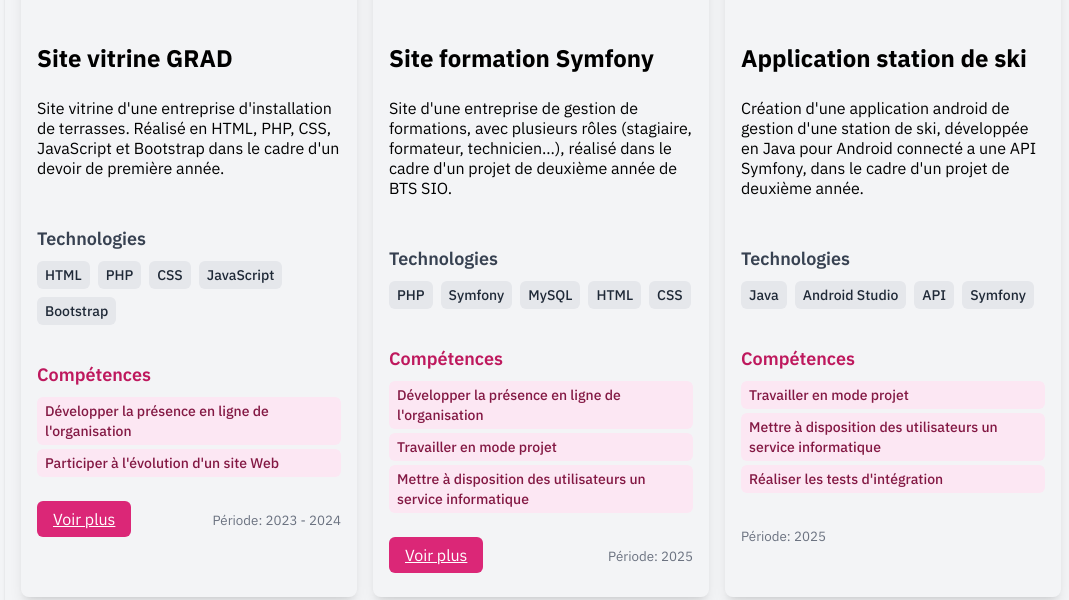
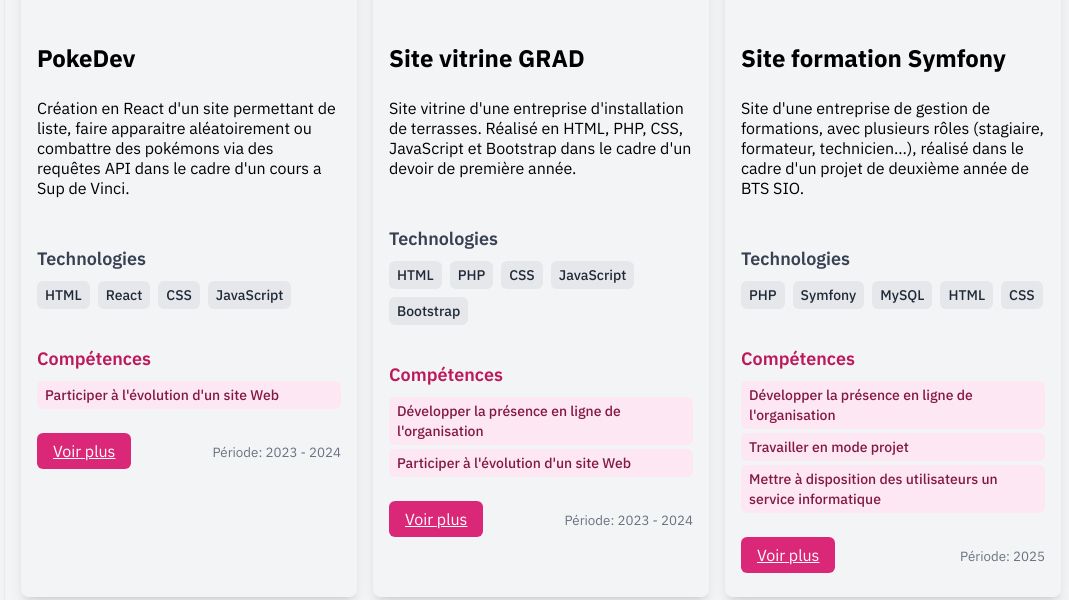
Before and after one commit to Zelledeudz/Portfolio, an Astro site: page / in a window 1280 px wide. Shown: the part 2320-2920 px from the top of the page, without its empty margins (211-1280 px from the left). Built offline with nearby package versions, Linux system fonts and the light colour scheme; Astro itself is replaced by a stand-in of ours.

Commit message:
Ajout PokeDev

```diff
--- a/package.json
+++ b/package.json
@@ -13,7 +13,7 @@
     "@astrojs/check": "^0.9.4",
     "@astrojs/sitemap": "3.2.1",
     "@astrojs/svelte": "5.7.2",
-    "astro": "^4.16.2",
+    "astro": "^4.16.19",
     "astro-analytics": "^2.7.0",
     "astro-robots-txt": "1.0.0",
     "astro-seo": "^0.8.4",
--- a/src/components/Home.svelte
+++ b/src/components/Home.svelte
@@ -46,6 +46,17 @@
     { name: 'Postman', icon: 'i-simple-icons:postman' },
   ];
   const works = [
+    {
+      title: "PokeDev",
+      description:
+        "Création en React d'un site permettant de liste, faire apparaitre aléatoirement ou combattre des pokémons via des requêtes API dans le cadre d'un cours a Sup de Vinci.",
+      url: 'https://github.com/Zelledeudz/PokeDev',
+      linkText: 'Voir plus',
+      image: `${import.meta.env.BASE_URL}images/imagePokeDev.png`,
+      updatedAt: '2023 - 2024',
+      techSkills: ['HTML', 'React', 'CSS', 'JavaScript'],
+      competences: ['Participer à l\'évolution d\'un site Web']
+    },
     {
       title: "Site vitrine GRAD",
       description:
```
Also changed, not shown: public/images/imagePokeDev.png (added), 1 other file.
